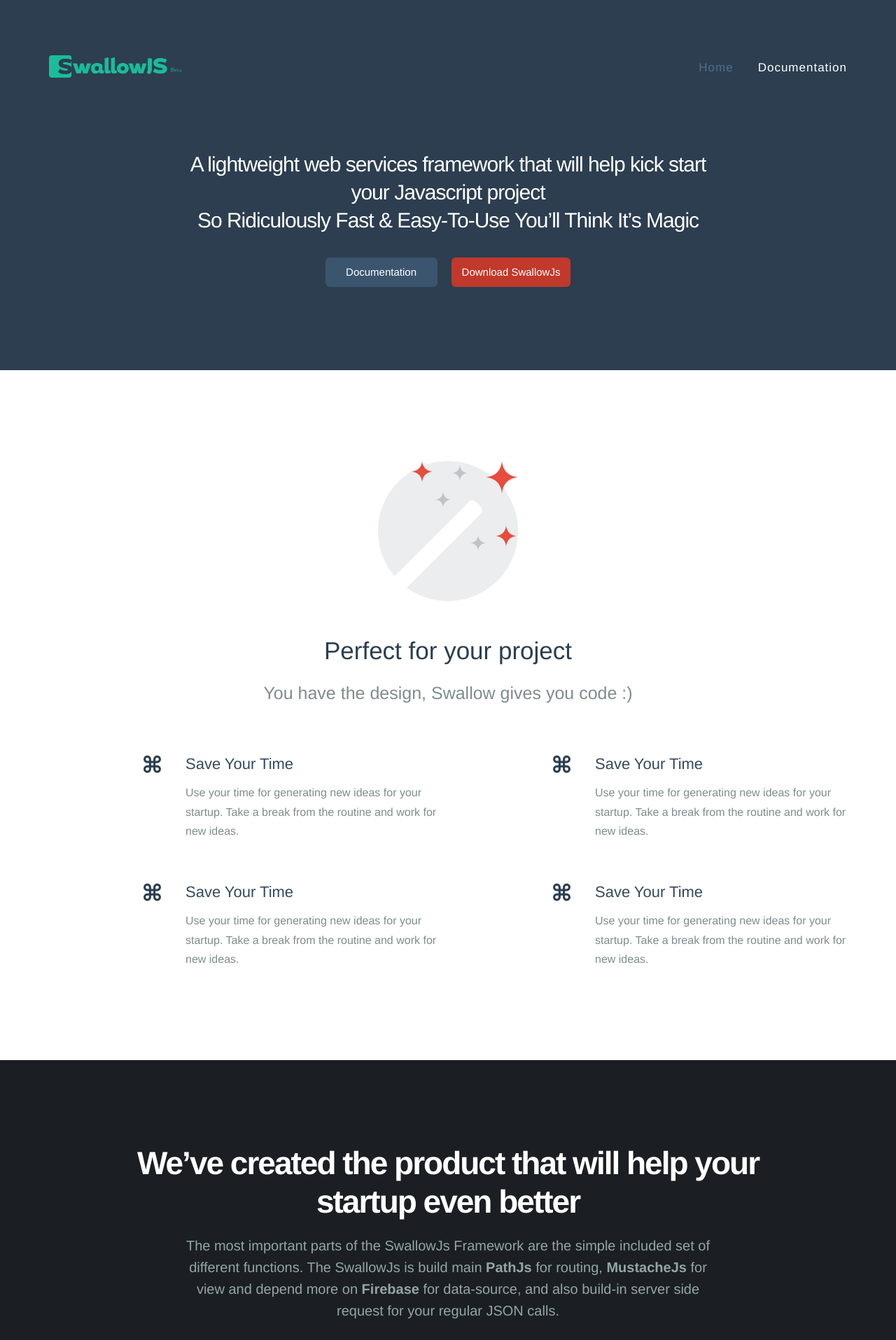
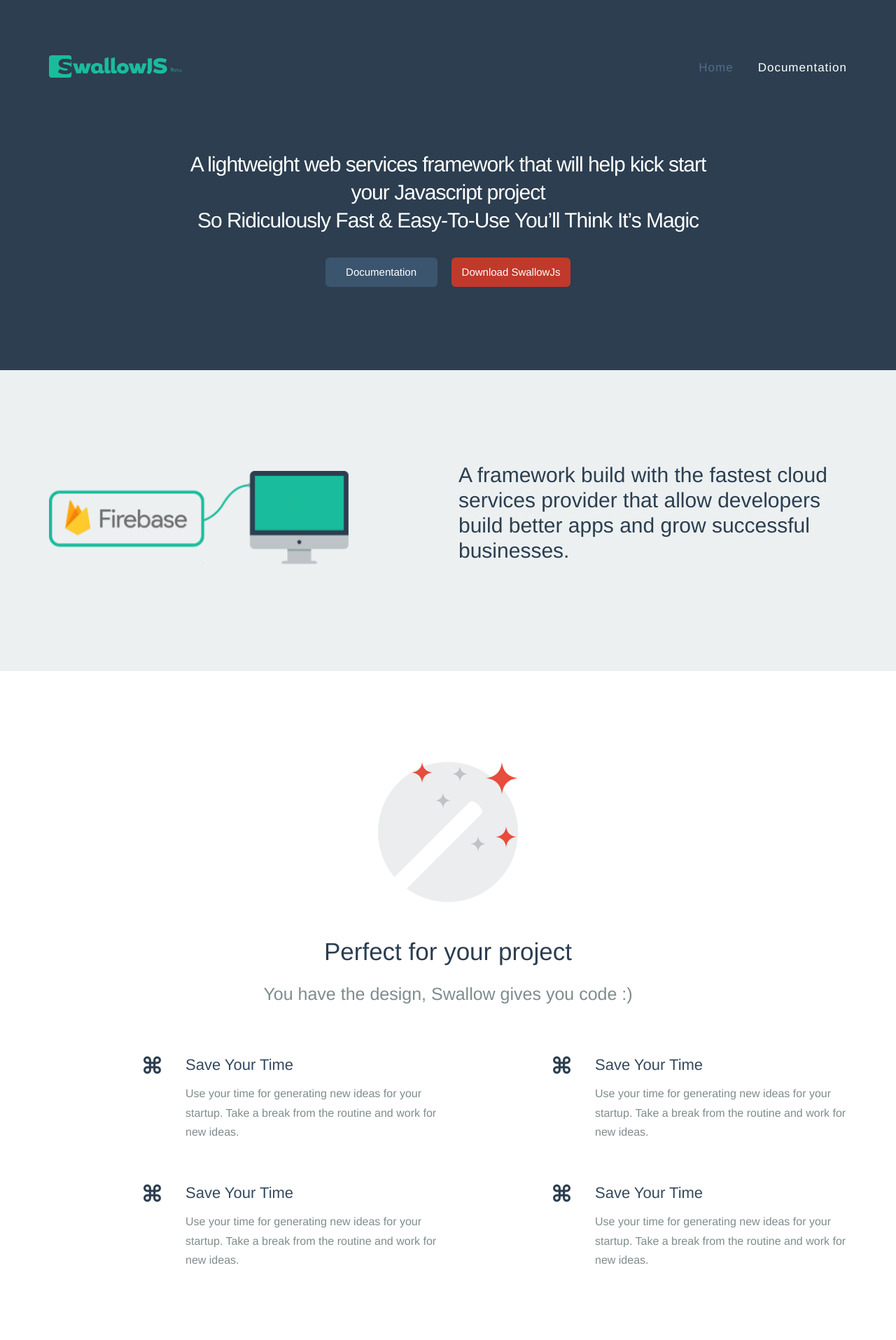
Before and after one commit to docs-swallowjs/docs-swallowjs.github.io, a Jekyll site: the page built from index.html, in a window 1280 px wide. Shown: the top 1915 px of the page at 70% size. Built offline with Jekyll 4.4.1, drawn with Linux system fonts in a browser that asks for light colours; some of the changed text lies outside the part shown.

Commit message:
added more componen to the home page and also swallowjs logo to footer and favicon

```diff
--- a/_includes/footer.html
+++ b/_includes/footer.html
@@ -15,8 +15,10 @@
     <div class="container">
         <div class="row">
             <div class="col-sm-5">
-                <p class="lead"><b>200,000</b> users registered since January</p>
-                It’s our aim to increase productivity and make coding more enjoyable.
+                <img src="../assets/img/swallo_logo_footer.png" style="width: 190px;margin: 10px 0; padding-bottom: 12px" />
+
+                <!--<p class="lead"><b>200,000</b> users registered since January</p>-->
+                <p>It’s our aim to increase productivity and make coding more enjoyable.</p>
                 <div class="social-btns">
                     <a href="#" class="social-btn-facebook"
                        data-text="Startup Design Framework - http://designmodo.com/startup/ Suit Up your Startup!"
--- a/_includes/head.html
+++ b/_includes/head.html
@@ -20,9 +20,9 @@
 
     <!-- Icons -->
     <!-- 16x16 -->
-    <link rel="shortcut icon" href="{{ site.url }}/favicon.ico">
+    <link rel="shortcut icon" href="{{ site.url }}/assets/img/favicon.png">
     <!-- 32x32 -->
-    <link rel="shortcut icon" href="{{ site.url }}/favicon.png">
+    <link rel="shortcut icon" href="{{ site.url }}/assets/img/favicon.png">
 
     <script type="text/javascript" src="{{ site.url }}/assets/js/jquery-2.1.4.min.js"></script>
 </head>
--- a/_includes/menu.html
+++ b/_includes/menu.html
@@ -1,7 +1,6 @@
 <div class="navbar-header">
     <button type="button" class="navbar-toggle"></button>
     <a class="brand" href="/">
-
         <img src="../assets/img/swallo_logo_beta.png" style="width: 190px;margin-top: 1px;" />
     </a>
 </div>
--- a/assets/css/style.css
+++ b/assets/css/style.css
@@ -2157,3 +2157,140 @@
 .entry figure {
     margin: 30px 0;
 }
+
+.content-3 {
+    padding-top: 130px;
+    padding-bottom: 130px;
+    position: relative;
+}
+.content-3 h3 {
+    font-size: 30px;
+    font-weight: normal;
+    color: #2c3e50;
+    font-family: "Helvetica Neue", Helvetica, Arial, sans-serif;
+    font-weight: 300;
+    margin-bottom: 24px;
+}
+.content-3 p {
+    font-size: 16px;
+    font-weight: normal;
+    color: #7f8c8d;
+    font-family: "Helvetica Neue", Helvetica, Arial, sans-serif;
+    line-height: 29.999999999999996px;
+}
+@media (max-width: 767px) {
+    .content-3 p {
+        margin-bottom: 34px;
+    }
+}
+.content-3.v-center,
+.content-3 .v-center {
+    display: table;
+    width: 100%;
+}
+.content-3.v-center > div,
+.content-3 .v-center > div {
+    display: table-cell;
+    vertical-align: middle;
+    margin-top: 0;
+    margin-bottom: 0;
+    float: none;
+}
+@media (min-width: 768px) {
+    .content-3.v-center.row:before,
+    .content-3 .v-center.row:before,
+    .content-3.v-center.row:after,
+    .content-3 .v-center.row:after {
+        display: none;
+    }
+}
+@media (max-width: 767px) {
+    .content-3.v-center,
+    .content-3 .v-center {
+        -webkit-box-sizing: border-box;
+        -moz-box-sizing: border-box;
+        box-sizing: border-box;
+        padding-left: 5px;
+        padding-right: 5px;
+    }
+    .content-3.v-center.row,
+    .content-3 .v-center.row {
+        display: block;
+        width: auto;
+    }
+    .content-3.v-center.row:before,
+    .content-3 .v-center.row:before,
+    .content-3.v-center.row:after,
+    .content-3 .v-center.row:after {
+        display: none;
+    }
+    .content-3.v-center.row > *,
+    .content-3 .v-center.row > * {
+        display: block;
+        vertical-align: baseline;
+    }
+}
+.content-3 .img {
+    max-width: 380px;
+    margin-left: auto;
+}
+.content-3 .img img {
+    width: 100%;
+}
+@media (max-width: 767px) {
+    .content-3 .img {
+        margin-right: auto;
+        margin-bottom: 30px;
+    }
+}
+.content-3 .delimiter {
+    margin-top: 130px;
+    padding-top: 70px;
+    border-top: 2px solid #ecf0f1;
+}
+@media (max-width: 767px) {
+    .content-3 .delimiter {
+        display: none;
+    }
+}
+.content-3 .features h6 {
+    margin-top: 0;
+    margin-bottom: 22px;
+    font-size: 20px;
+    font-weight: normal;
+    color: #34495e;
+    font-family: "Helvetica Neue", Helvetica, Arial, sans-serif;
+    font-weight: 500;
+    text-transform: none;
+}
+@media (max-width: 767px) {
+    .content-3 .features h6 {
+        margin-top: 30px;
+        margin-bottom: 15px;
+    }
+}
+.content-3 .features p {
+    margin-top: 0;
+    margin-bottom: 0;
+    line-height: 26px;
+}
+.content-3.mirror .aligment {
+    float: right;
+}
+.content-3.mirror .img {
+    margin-left: 0;
+    margin-right: auto;
+    max-width: 397px;
+}
+@media (max-width: 767px) {
+    .content-3.mirror .img {
+        margin-left: auto;
+    }
+}
+
+.content-3.mirror .img {
+    margin-left: 0;
+    margin-right: auto;
+    max-width: 428px;
+    margin-top: 14px;
+}
--- a/index.html
+++ b/index.html
@@ -24,6 +24,23 @@
                 <div class="btns">
                     <a class="btn btn-inverse" href="/doc"> Documentation </a>
                     <a class="btn btn-danger" target="_blank" href="https://github.com/hurlatunde/docs.swallow.js"> Download SwallowJs </a>
+                </div>
+            </div>
+        </div>
+    </div>
+</section>
+
+<section class="content-3 v-center mirror bg-clouds">
+    <div>
+        <div class="container">
+            <div class="row">
+                <div class="col-sm-6 aligment">
+                    <h3> A framework build with the fastest cloud services provider that allow developers build better apps and grow successful businesses. </h3>
+                </div>
+                <div class="col-sm-6">
+                    <div class="img">
+                        <img alt="" src="assets/img/ps-wire-imac@2x.png" style="opacity: 1;" class="ani-processed">
+                    </div>
                 </div>
             </div>
         </div>
```
Also changed, not shown: assets/img/favicon.png (added), assets/img/ps-wire-imac@2x.png (added).
